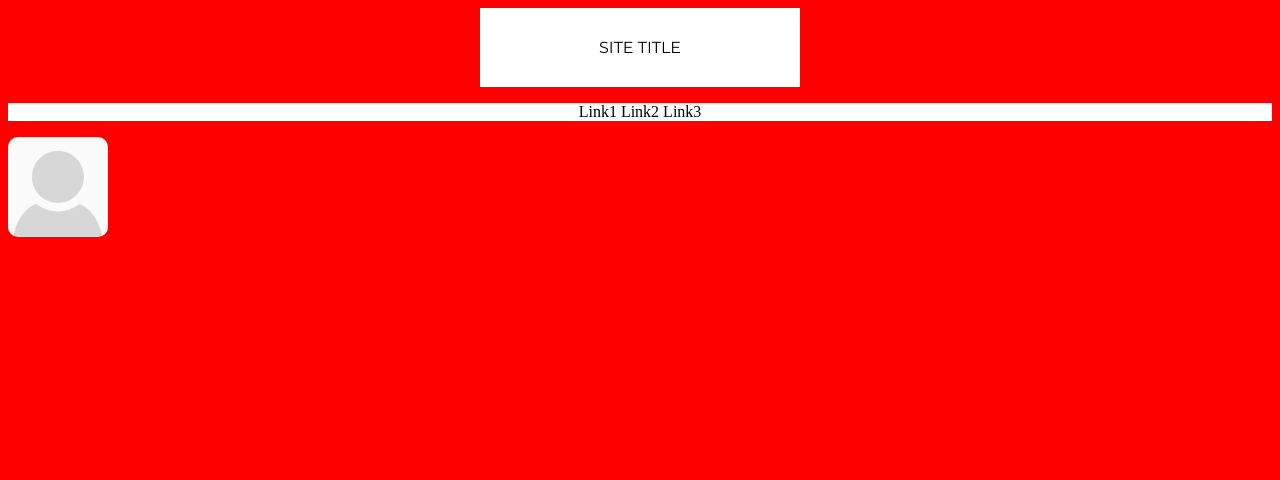
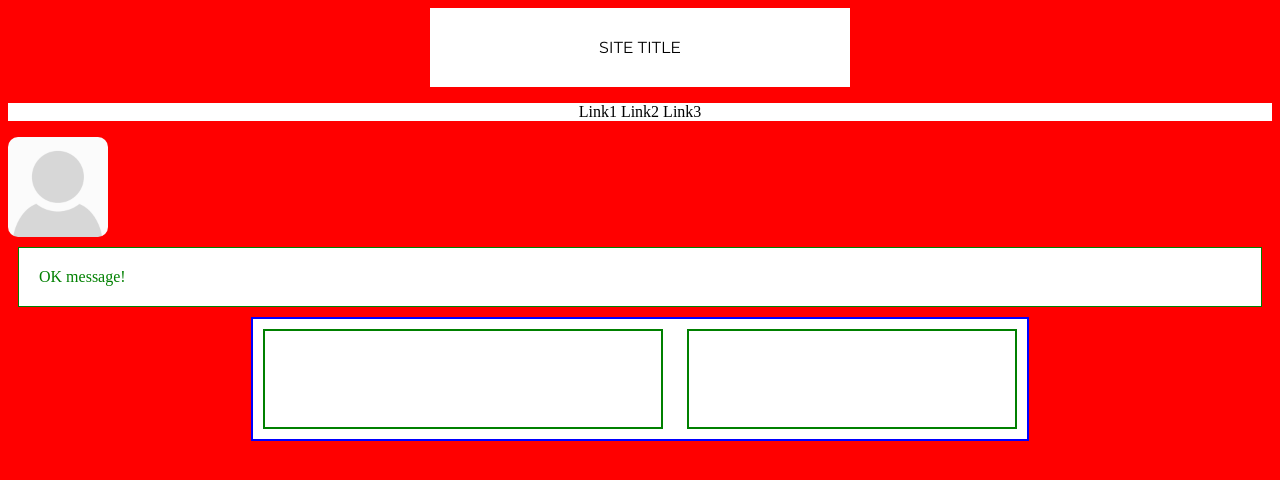
Before and after one commit to dgrochowski/frontend-upskilling, a website built with webpack: page webpack/index.html in a window 1280 px wide. Built offline with nearby package versions, Linux system fonts and the light colour scheme.

Commit message:
Sass - extend, operators

```diff
--- /dev/null
+++ b/sass/_extend.scss
@@ -0,0 +1,12 @@
+%message {
+  background: #FFF;
+  border: 1px solid #ccc;
+  padding: 20px;
+  margin: 10px;
+}
+
+.success-message {
+  @extend %message;
+  border-color: green;
+  color: green;
+}
--- a/sass/_fonts.scss
+++ b/sass/_fonts.scss
@@ -4,3 +4,9 @@
   font-weight: normal;
   font-style: normal;
 }
+
+header {
+  text-align: center;
+  text-transform: uppercase;
+  font-family: Montserrat;
+}
--- a/sass/_mixins.scss
+++ b/sass/_mixins.scss
@@ -10,3 +10,9 @@
   height: $height;
   background-size: $width $height;
 }
+
+.avatar {
+  background: url("./images/avatar-default.png");
+  @include border-radius(10px);
+  @include bg-size(100px, 100px);
+}
--- /dev/null
+++ b/sass/_operators.scss
@@ -0,0 +1,33 @@
+$article1Width: 400px;
+$article2Width: 330px;
+$borderSize: 2px;
+
+.article1, .article2 {
+  border: $borderSize solid green;
+  box-sizing: border-box;
+  height: 100px;
+}
+
+.article1 {
+  float: left;
+  width: $article1Width;
+}
+
+.article2 {
+  float: right;
+  width: $article2Width;
+}
+
+.content {
+  background: #FFF;
+  margin: 0 auto;
+  padding: 10px;
+  border: $borderSize solid blue;
+  width: $article1Width + $article2Width + 20px + 2 * $borderSize;  // <=== Operators + *
+}
+
+.content::after {
+  content: '';
+  clear: both;
+  display: table;
+}
--- a/sass/_variables.scss
+++ b/sass/_variables.scss
@@ -1,2 +1,13 @@
 $backgroundColor: red;
 $headerWidth: 20em;
+
+body {
+  background: $backgroundColor;
+}
+
+header {
+  width: $headerWidth;
+  background: #FFF;
+  margin: 0 auto;
+  padding: 30px 50px;
+}
--- a/sass/styles.scss
+++ b/sass/styles.scss
@@ -1,28 +1,6 @@
+@import "extend";
 @import "fonts";
 @import "mixins";
 @import "nesting";
+@import "operators";
 @import "variables";
-
-* {
-  box-sizing: border-box;
-}
-
-body {
-  background: $backgroundColor;
-}
-
-header {
-  width: $headerWidth;
-  background: #FFF;
-  margin: 0 auto;
-  padding: 30px 50px;
-  text-align: center;
-  text-transform: uppercase;
-  font-family: Montserrat;
-}
-
-.avatar {
-  background: url("./images/avatar-default.png");
-  @include border-radius(10px);
-  @include bg-size(100px, 100px);
-}
--- a/webpack/index.html
+++ b/webpack/index.html
@@ -14,5 +14,10 @@
         </ul>
     </nav>
     <div class="avatar"></div>
+    <div class="success-message">OK message!</div>
+    <section class="content">
+        <article class="article1"></article>
+        <article class="article2"></article>
+    </section>
 </body>
 </html>
--- a/webpack/index.js
+++ b/webpack/index.js
@@ -1,3 +1 @@
 import '../sass/styles.scss'
-
-console.log('test');
```
